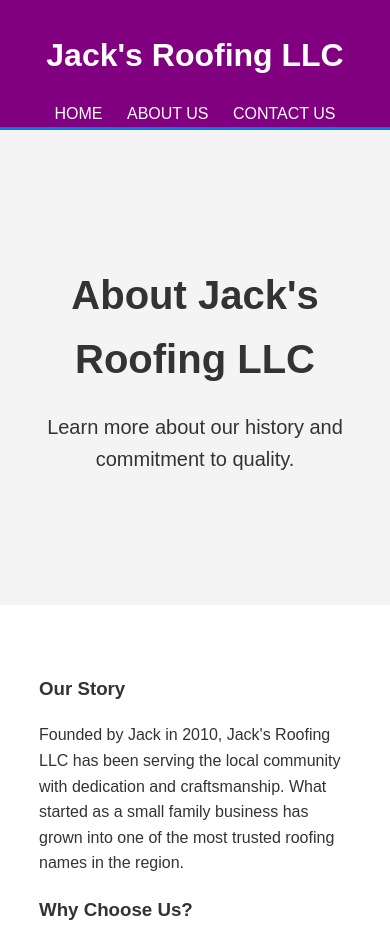
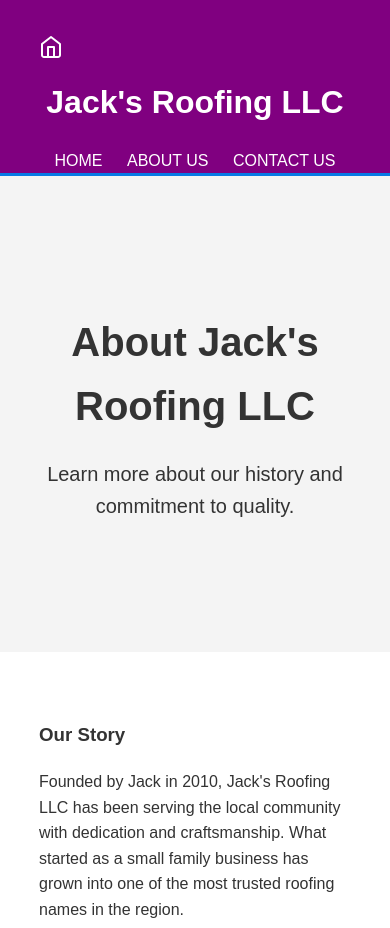
Before and after one commit to GetLaunchedAi/jacks-roofing-llc, a website: page about.html in a window 390 px wide. Shown: the top 928 px of the page. Drawn offline with Linux system fonts and the light colour scheme.

Commit message:
task: [86b8233f8] add icon

```diff
--- a/about.html
+++ b/about.html
@@ -10,6 +10,12 @@
 <body>
     <header>
         <div class="container">
+            <a href="index.html" class="home-icon" aria-label="Home">
+                <svg width="24" height="24" viewBox="0 0 24 24" fill="none" xmlns="http://www.w3.org/2000/svg">
+                    <path d="M3 9L12 2L21 9V20C21 20.5304 20.7893 21.0391 20.4142 21.4142C20.0391 21.7893 19.5304 22 19 22H5C4.46957 22 3.96086 21.7893 3.58579 21.4142C3.21071 21.0391 3 20.5304 3 20V9Z" stroke="currentColor" stroke-width="2" stroke-linecap="round" stroke-linejoin="round"/>
+                    <path d="M9 22V12H15V22" stroke="currentColor" stroke-width="2" stroke-linecap="round" stroke-linejoin="round"/>
+                </svg>
+            </a>
             <h1>Jack's Roofing LLC</h1>
             <nav>
                 <ul>
--- a/styles.css
+++ b/styles.css
@@ -21,6 +21,24 @@ header {
     padding-top: 30px;
     min-height: 70px;
     border-bottom: #0779e4 3px solid;
+}
+
+.home-icon {
+    float: left;
+    display: inline-block;
+    margin-right: 15px;
+    margin-top: 5px;
+    color: #fff;
+    text-decoration: none;
+    transition: color 0.3s ease;
+}
+
+.home-icon:hover {
+    color: #0779e4;
+}
+
+.home-icon svg {
+    display: block;
 }
 
 header h1 {
@@ -163,6 +181,12 @@ footer a:hover {
 
 /* Responsive */
 @media(max-width: 768px) {
+    .home-icon {
+        float: none;
+        display: inline-block;
+        margin-right: 0;
+        margin-bottom: 10px;
+    }
     header h1, header nav {
         float: none;
         text-align: center;
```
Also changed, not shown: CURSOR_TASK.md (+5 -6 lines), contact.html (+6 -0 lines), index.html (+6 -0 lines), .clickup-workflow/86b822ebq/state.json, .clickup-workflow/86b822ebq/test-results.json (added), .clickup-workflow/86b8233f8/state.json (added), .clickup-workflow/86b8233f8/task-info.json (added), .cursor/status/current.json, 4 other files.
